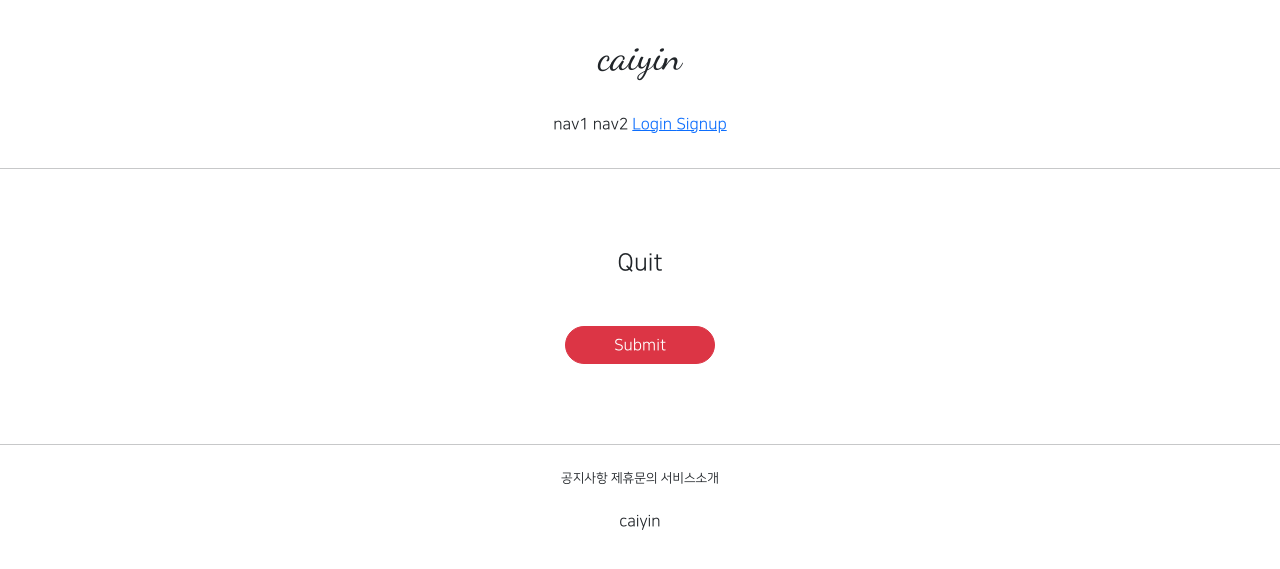
After one commit to caiyin0211/gis, a Django app: page /accounts/delete/1 in a window 1280 px wide. The commit adds this page. Shown: the top 569 px of the page. Run offline with Django 3.2, Linux system fonts and the light colour scheme; tables that the repository leaves empty hold one stand-in row (values such as "Sample post"); parts of the project's set-up code (start-up, migrations or seed data) failed here and were passed over; some libraries are stand-ins or nearby versions.

Commit message:
7/19 commit2

```diff
--- /dev/null
+++ b/accountapp/templates/accountapp/delete.html
@@ -0,0 +1,22 @@
+{% extends 'base.html' %}
+
+{% block content %}
+
+
+<div class="text-center mw-500 m-auto">
+    <div class="m-5">
+        <h4> Quit </h4>
+
+    </div>
+    <div>
+        <form action="{% url 'accountapp:delete' pk=target_user.pk %}" method="post">
+            {% csrf_token %}
+            <div class='m-5'>
+                <input type="submit"
+                       class="btn btn-danger rounded-pill px-5">
+            </div>
+        </form>
+    </div>
+</div>
+
+{% endblock %}
--- a/accountapp/urls.py
+++ b/accountapp/urls.py
@@ -1,7 +1,7 @@
 from django.contrib.auth.views import LoginView, LogoutView
 from django.urls import path
 
-from accountapp.views import hello_world, AccountCreateView, AccountDetailView, AccountUpdateView
+from accountapp.views import hello_world, AccountCreateView, AccountDetailView, AccountUpdateView, AccountDeleteView
 
 app_name = 'accountapp'
 
@@ -13,5 +13,6 @@ urlpatterns = [
     path('create/', AccountCreateView.as_view(), name='create'),
     path('detail/<int:pk>', AccountDetailView.as_view(), name='detail'),
     path('update/<int:pk>', AccountUpdateView.as_view(), name='update'),
+    path('delete/<int:pk>', AccountDeleteView.as_view(), name='delete'),
 
 ]
--- a/accountapp/views.py
+++ b/accountapp/views.py
@@ -5,7 +5,7 @@ from django.shortcuts import render
 
 # Create your views here.
 from django.urls import reverse, reverse_lazy
-from django.views.generic import CreateView, DetailView, UpdateView
+from django.views.generic import CreateView, DetailView, UpdateView, DeleteView
 
 from accountapp.models import HelloWorld
 
@@ -45,3 +45,9 @@ class AccountUpdateView(UpdateView):
     context_object_name = 'target_user'
     success_url = reverse_lazy('accountapp:hello_world')
     template_name = 'accountapp/update.html'
+
+class AccountDeleteView(DeleteView):
+    model = User
+    context_object_name = 'target_user'
+    success_url = reverse_lazy('accountapp:hello_world')
+    template_name = 'accountapp/delete.html'
```
Also changed, not shown: accountapp/templates/accountapp/detail.html (+8 -0 lines).
